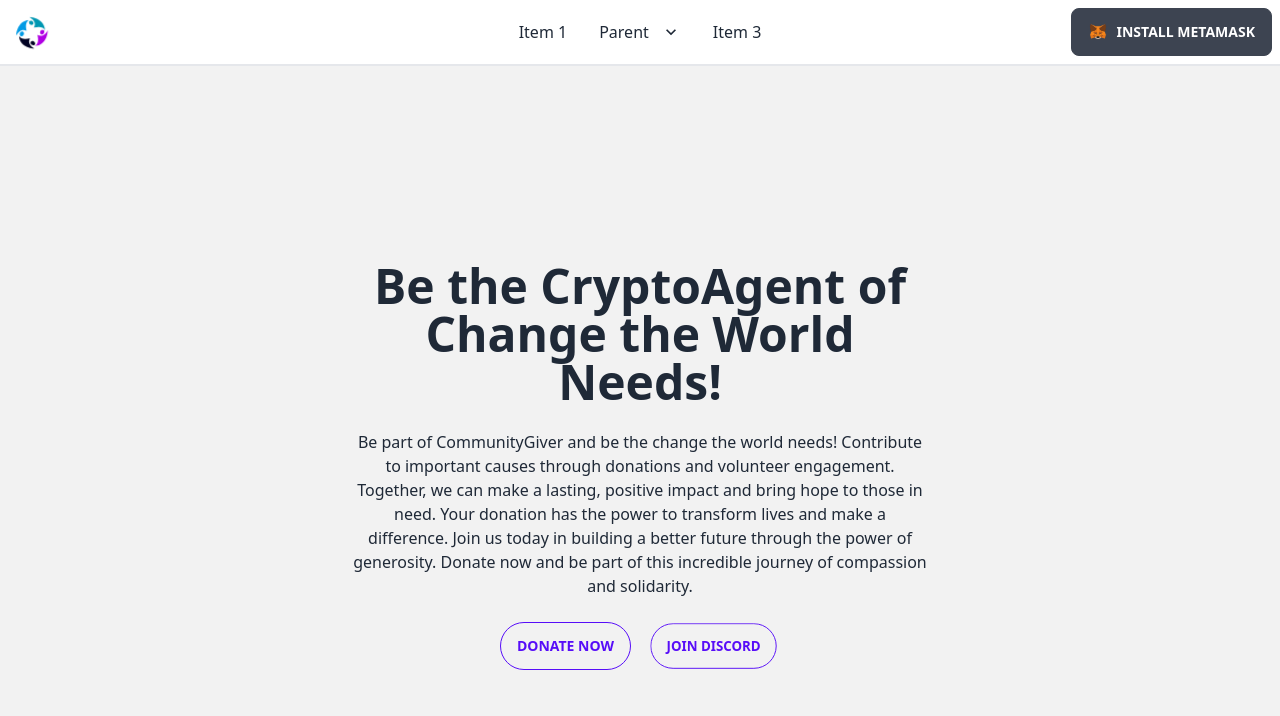
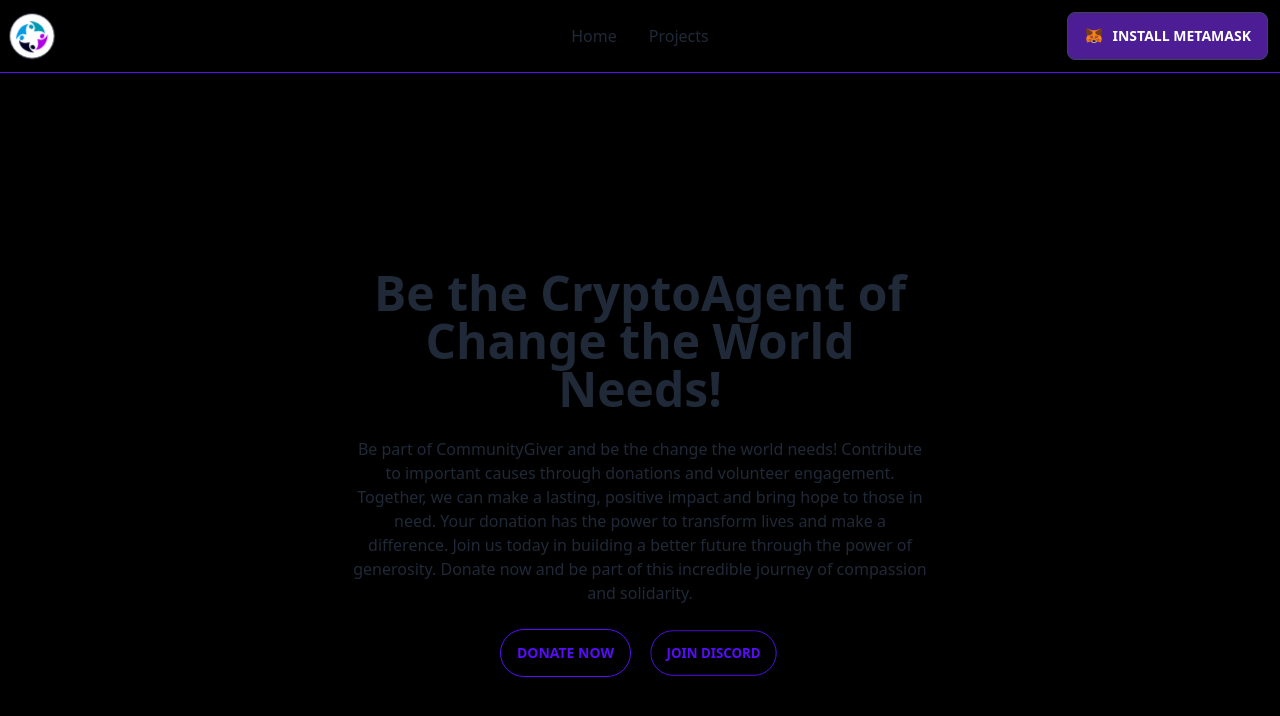
Before and after one commit to ItsAnunesS/CommunityGiver, a Nuxt app in the folder frontend/: page / in a window 1280 px wide. Shown: the top 716 px of the page. Built offline with nearby package versions, Linux system fonts and the light colour scheme.

Commit message:
Improve frontend

```diff
--- a/frontend/app.vue
+++ b/frontend/app.vue
@@ -8,12 +8,18 @@
     </div>
     <div class="drawer-side">
       <label for="my-drawer-3" class="drawer-overlay"></label>
-      <ul class="menu p-4 w-80 bg-base-100">
-        <!-- Sidebar content here -->
-        <li><a>Sidebar Item 1</a></li>
-        <li><a>Sidebar Item 2</a></li>
-
+      <ul class="menu p-4 w-80 bg-black border-r border-primary">
+        <li v-for="page in pages">
+          <NuxtLink :href="localePath(page.path)" class="text-white scale-100 hover:text-primary">
+            {{ page.name }}
+          </NuxtLink>
+        </li>
       </ul>
     </div>
   </div>
 </template>
+
+<script setup lang="ts">
+const localePath = useLocalePath()
+const pages = usePages();
+</script>
--- /dev/null
+++ b/frontend/components/MetamaskButton.vue
@@ -0,0 +1,105 @@
+<template>
+  <div>
+    <button v-if="!store.getAddress()" @click="connectMetamask" class="btn m-1 bg-violet-900 hover:bg-violet-800 gap-2 text-white">
+      <IconMetamask class="h-5" />
+      {{ $t(textMetamask) }}
+    </button>
+    <div v-else class="dropdown dropdown-end">
+      <label tabindex="0" class="btn m-1 bg-violet-900 hover:bg-violet-800 gap-2 text-white">
+        <IconMetamask class="h-5" />
+        {{ truncateAddress(store.getAddress(), 4) }}
+      </label>
+      <ul tabindex="0" class="dropdown-content menu p-2 shadow bg-primary rounded-box w-52 text-white">
+        <li>
+          <NuxtLink :href="localePath('/profile')">
+            {{ $t("metamask.profile") }}
+          </NuxtLink>
+        </li>
+        <li>
+          <button>
+            {{ $t("metamask.add") }}
+          </button>
+        </li>
+        <li>
+          <button @click="disconnectMetamask">
+            {{ $t("metamask.disconnect") }}
+          </button>
+        </li>
+      </ul>
+    </div>
+  </div>
+</template>
+
+<script setup lang="ts">
+import { ethers } from "ethers";
+import { useMetamaskStore } from '~/stores/metamask';
+
+const store = useMetamaskStore();
+
+const truncateAddress = (address: string, size: number) => {
+  return `${address.substring(0, size)}...${address.substring(address.length - size, address.length)}`;
+};
+
+const connectMetamask = async () => {
+  if (process.client) {
+    if (window.ethereum == null) {
+      window.open("https://metamask.io/download/", "_blank");
+    } else {
+      const provider = new ethers.providers.Web3Provider(window.ethereum);
+      const signer = provider.getSigner();
+      const address = await signer.getAddress();
+      store.setAddress(address);
+
+      window.ethereum.on("accountsChanged", (accounts: string[]) => {
+        store.setAddress(accounts[0]);
+      });
+
+      window.ethereum.on("chainChanged", (chainId: string) => {
+        window.location.reload();
+      });
+
+      window.ethereum.on("disconnect", (error: { code: number; message: string }) => {
+        store.setAddress("");
+      });
+
+      window.ethereum.on("connect", (connectInfo: { chainId: string }) => {
+        window.location.reload();
+      });
+
+      window.ethereum.on("networkChanged", (networkId: string) => {
+        window.location.reload();
+      });
+
+      window.ethereum.on("message", (message: any) => {
+        console.log(message);
+      });
+
+      window.ethereum.on("error", (error: { code: number; message: string }) => {
+        console.log(error);
+      });
+
+      window.ethereum.on("close", (code: number, reason: string) => {
+        console.log(code, reason);
+      });
+
+      window.ethereum.on("open", () => {
+        console.log("open");
+      });
+
+    }
+  }
+};
+
+let textMetamask = "";
+if (process.client) {
+  if (window.ethereum == null) {
+    textMetamask = "Install Metamask";
+  } else {
+    textMetamask = "Connect Metamask";
+  }
+}
+
+const disconnectMetamask = () => {
+  store.disconnect();
+};
+</script>
--- /dev/null
+++ b/frontend/components/ShowProfile.vue
@@ -0,0 +1,18 @@
+<template>
+  <div class="container mx-auto">
+    <div class="h-screen flex flex-col items-center justify-center">
+      <div class="card w-96 bg-white shadow-xl">
+        <div class="card-body">
+          <h2 class="card-title">Card title!</h2>
+          <p>If a dog chews shoes whose shoes does he choose?</p>
+          <div class="card-actions justify-end">
+            <button class="btn btn-primary">Buy Now</button>
+          </div>
+        </div>
+      </div>
+    </div>
+  </div>
+</template>
+
+<script setup lang="ts">
+</script>
--- a/frontend/components/TheHeader.vue
+++ b/frontend/components/TheHeader.vue
@@ -1,110 +1,31 @@
 <template>
-  <nav class="bg-base-100 border-b-2 sticky top-0">
+  <nav class="bg-black border-b border-primary sticky top-0 z-50">
     <div class="navbar container mx-auto">
       <div class="navbar-start">
-        <label tabindex="0" class="btn btn-ghost lg:hidden">
+        <label for="my-drawer-3" tabindex="0" class="btn btn-ghost lg:hidden">
           <svg xmlns="http://www.w3.org/2000/svg" class="h-5 w-5" fill="none" viewBox="0 0 24 24" stroke="currentColor"><path stroke-linecap="round" stroke-linejoin="round" stroke-width="2" d="M4 6h16M4 12h8m-8 6h16" /></svg>
         </label>
-        <a class="btn btn-ghost btn-circle normal-case text-xl hidden lg:flex">
+        <a class="btn bg-white hover:bg-white btn-circle normal-case text-xl hidden lg:flex scale-100 hover:scale-125">
           <IconCG class="h-12 w-full mx-auto my-auto" />
         </a>
       </div>
       <div class="navbar-center hidden lg:flex">
         <ul class="menu menu-horizontal px-1">
-          <li><a>Item 1</a></li>
-          <li tabindex="0">
-            <a>
-              Parent
-              <svg class="fill-current" xmlns="http://www.w3.org/2000/svg" width="20" height="20" viewBox="0 0 24 24"><path d="M7.41,8.58L12,13.17L16.59,8.58L18,10L12,16L6,10L7.41,8.58Z"/></svg>
-            </a>
-            <ul class="p-2">
-              <li><a>Submenu 1</a></li>
-              <li><a>Submenu 2</a></li>
-            </ul>
+          <li v-for="page in pages">
+            <NuxtLink :href="localePath(page.path)" class="scale-100 hover:text-primary hover:scale-125">
+              {{ page.name }}
+            </NuxtLink>
           </li>
-          <li><a>Item 3</a></li>
         </ul>
       </div>
       <div class="navbar-end">
-        <button v-if="!store.getAddress()" @click="connectMetamask" class="btn gap-2">
-          <IconMetamask class="h-5" />
-          {{ $t(textMetamask) }}
-        </button>
-        <button v-else class="btn gap-2">
-          <IconMetamask class="h-5" />
-          {{ truncateAddress(store.getAddress(), 4) }}
-        </button>
+        <MetamaskButton />
       </div>
     </div>
   </nav>
 </template>
 
 <script setup lang="ts">
-import { ethers } from "ethers";
-import { useMetamaskStore } from '~/stores/metamask';
-
-const store = useMetamaskStore();
-
-const truncateAddress = (address: string, size: number) => {
-  return `${address.substring(0, size)}...${address.substring(address.length - size, address.length)}`;
-};
-
-const connectMetamask = async () => {
-  if (process.client) {
-    if (window.ethereum == null) {
-      window.open("https://metamask.io/download/", "_blank");
-    } else {
-      const provider = new ethers.providers.Web3Provider(window.ethereum);
-      const signer = provider.getSigner();
-      const address = await signer.getAddress();
-      store.setAddress(address);
-
-      window.ethereum.on("accountsChanged", (accounts: string[]) => {
-        store.setAddress(accounts[0]);
-      });
-
-      window.ethereum.on("chainChanged", (chainId: string) => {
-        window.location.reload();
-      });
-
-      window.ethereum.on("disconnect", (error: { code: number; message: string }) => {
-        store.setAddress("");
-      });
-
-      window.ethereum.on("connect", (connectInfo: { chainId: string }) => {
-        window.location.reload();
-      });
-
-      window.ethereum.on("networkChanged", (networkId: string) => {
-        window.location.reload();
-      });
-
-      window.ethereum.on("message", (message: any) => {
-        console.log(message);
-      });
-
-      window.ethereum.on("error", (error: { code: number; message: string }) => {
-        console.log(error);
-      });
-
-      window.ethereum.on("close", (code: number, reason: string) => {
-        console.log(code, reason);
-      });
-
-      window.ethereum.on("open", () => {
-        console.log("open");
-      });
-
-    }
-  }
-};
-
-let textMetamask = "";
-if (process.client) {
-  if (window.ethereum == null) {
-    textMetamask = "Install Metamask";
-  } else {
-    textMetamask = "Connect Metamask";
-  }
-}
+const localePath = useLocalePath()
+const pages = usePages();
 </script>
--- a/frontend/components/TheHero.vue
+++ b/frontend/components/TheHero.vue
@@ -1,5 +1,5 @@
 <template>
-  <div class="hero min-h-screen bg-base-200">
+  <div class="hero min-h-screen bg-black">
     <div class="hero-content text-center">
       <div class="max-w-xl">
         <h1 class="text-5xl font-bold">{{ $t("hero.title") }}</h1>
--- /dev/null
+++ b/frontend/composables/pages.ts
@@ -0,0 +1,12 @@
+export const usePages = () => {
+  return [
+    {
+      name: 'Home',
+      path: '/'
+    },
+    {
+      name: 'Projects',
+      path: '/projects'
+    },
+  ]
+}
--- a/frontend/langs/en.json
+++ b/frontend/langs/en.json
@@ -5,5 +5,10 @@
     "description": "Be part of CommunityGiver and be the change the world needs! Contribute to important causes through donations and volunteer engagement. Together, we can make a lasting, positive impact and bring hope to those in need. Your donation has the power to transform lives and make a difference. Join us today in building a better future through the power of generosity. Donate now and be part of this incredible journey of compassion and solidarity.",
     "btn1": "Donate Now",
     "btn2": "Join Discord"
+  },
+  "metamask": {
+    "profile": "Profile",
+    "add": "Add Project",
+    "disconnect": "Logout"
   }
 }
--- /dev/null
+++ b/frontend/pages/profile.vue
@@ -0,0 +1,63 @@
+<template>
+  <div>
+    <ShowProfile v-if="store.getAddress()" />
+    <TheLoading v-else />
+  </div>
+</template>
+
+<script setup lang="ts">
+import { ethers } from "ethers";
+import { useMetamaskStore } from '~/stores/metamask';
+
+const store = useMetamaskStore();
+
+if (process.client) {
+  if (!store.getAddress()) {
+    if (window.ethereum == null) {
+      window.open("https://metamask.io/download/", "_blank");
+    } else {
+      const provider = new ethers.providers.Web3Provider(window.ethereum);
+      const signer = provider.getSigner();
+      const address = await signer.getAddress();
+      store.setAddress(address);
+
+      window.ethereum.on("accountsChanged", (accounts: string[]) => {
+        store.setAddress(accounts[0]);
+      });
+
+      window.ethereum.on("chainChanged", (chainId: string) => {
+        window.location.reload();
+      });
+
+      window.ethereum.on("disconnect", (error: { code: number; message: string }) => {
+        store.setAddress("");
+      });
+
+      window.ethereum.on("connect", (connectInfo: { chainId: string }) => {
+        window.location.reload();
+      });
+
+      window.ethereum.on("networkChanged", (networkId: string) => {
+        window.location.reload();
+      });
+
+      window.ethereum.on("message", (message: any) => {
+        console.log(message);
+      });
+
+      window.ethereum.on("error", (error: { code: number; message: string }) => {
+        console.log(error);
+      });
+
+      window.ethereum.on("close", (code: number, reason: string) => {
+        console.log(code, reason);
+      });
+
+      window.ethereum.on("open", () => {
+        console.log("open");
+      });
+
+    }
+  }
+}
+</script>
--- /dev/null
+++ b/frontend/pages/projects.vue
@@ -0,0 +1,9 @@
+<template>
+  <div>
+    <ProjectsHero />
+    <ProjectsList />
+  </div>
+</template>
+
+<script setup lang="ts">
+</script>
--- a/frontend/stores/metamask.ts
+++ b/frontend/stores/metamask.ts
@@ -29,5 +29,11 @@ export const useMetamaskStore = defineStore('metamask', () => {
     return provider.value;
   };
 
-  return { setProvider, setSigner, setAddress, getProvider, getSigner, getAddress };
+  const disconnect = () => {
+    signer.value = null;
+    address.value = "";
+    provider.value = null;
+  };
+
+  return { setProvider, setSigner, setAddress, getProvider, getSigner, getAddress, disconnect };
 });
```
Also changed, not shown: frontend/components/TheLoading.vue (added, +9 -0 lines), 4 other files (tests, documents, lock files or other folders).
